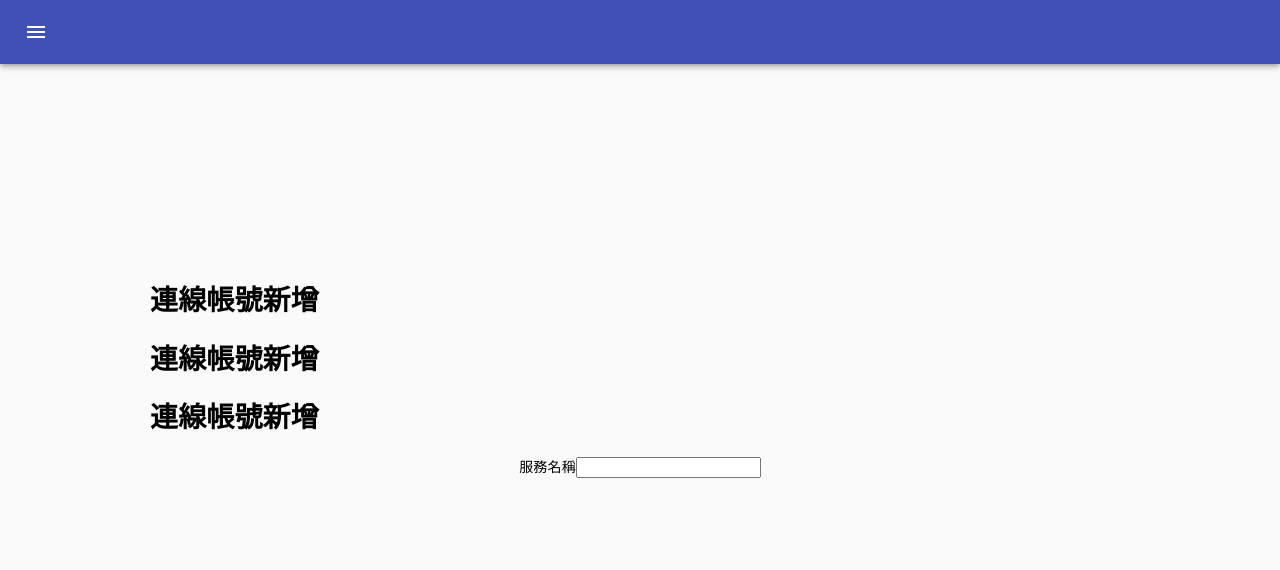
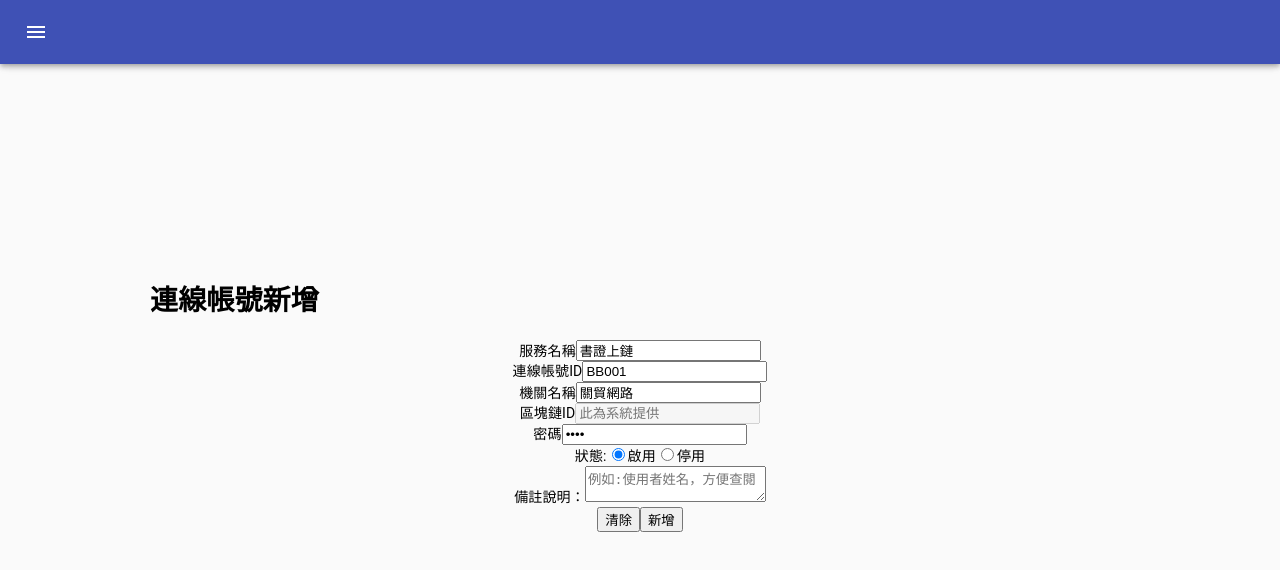
Before and after one commit to ziqing0451002/Blockchain-React, a React (Create React App) app: page /AddUserController in a window 1280 px wide. Shown: the top 570 px of the page. Built offline with nearby package versions, Linux system fonts and the light colour scheme.

Commit message:
Add User API Connect OK

```diff
--- a/src/components/AddUserComponent.js
+++ b/src/components/AddUserComponent.js
@@ -2,6 +2,7 @@ import React from 'react';
 // import * as React from 'react';
 import { DataGrid } from '@material-ui/data-grid';
 import UserService from '../service/UserService'
+
 
 
 class AddUserComponent extends React.Component {
@@ -9,20 +10,148 @@ class AddUserComponent extends React.Component {
     constructor(props) {
         super(props)
         this.state = {
-            user: []
+            serviceName: '書證上鏈',
+            userAccount: 'BB001',
+            agenciesName: '關貿網路',
+            // userEmail: 'ziqing.liu@tradevan.com.tw',
+            userAddress: '',
+            userPassword: '1234',
+            // userName:'子慶',
+            status: 'statusON',
+            remark: ''
         }
+        //設定該function的this為class本身
+        this.changeState = this.changeState.bind(this)
+        this.submitForm = this.submitForm.bind(this)
     }
 
+    //傳入event要取觸發事件的元件
+    changeState(event) {
+        //使用setState將值寫到nameVal中
+        let changeName = event.target.name
+        this.setState({ [changeName]: event.target.value })
+    }
+    //新增一個submit的function
+    submitForm(event) {
+        console.log(this.state)
+        UserService.AddUser(this.state).then((response) => {
+            alert("SUCCESS")
+        })
+        event.preventDefault()
+    }
 
     render() {
         return (
             <div style={{ height: 400, width: '100%' }}>
                 <h1 align="left">連線帳號新增</h1>
-                <h1 align="left">連線帳號新增</h1>
-                <h1 align="left">連線帳號新增</h1>
-                <label>服務名稱</label>
-                <input></input>
-                {/* <button>+ 新增一筆</button> */}
+
+                <form onSubmit={this.submitForm}>
+                    <label>服務名稱</label>
+                    <input
+                        id="serviceName"
+                        name="serviceName"
+                        value={this.state.serviceName}
+                        onChange={this.changeState}
+                        required
+                        placeholder="書證上鏈"
+                    />
+                    <br />
+                    <label>連線帳號ID</label>
+                    <input
+                        id="userAccount"
+                        name="userAccount"
+                        value={this.state.userAccount}
+                        onChange={this.changeState}
+                        required
+                        placeholder="BB001"
+                    />
+                    <br />
+                    <label>機關名稱</label>
+                    <input
+                        id="agenciesName"
+                        name="agenciesName"
+                        value={this.state.agenciesName}
+                        onChange={this.changeState}
+                        required
+                        placeholder="資訊中心"
+                    />
+                    <br />
+                    {/* <label>電子信箱</label>
+                    <input
+                        id = "userEmail"
+                        name = "userEmail"
+                        value={this.state.userEmail}
+                        onChange={this.changeState}
+                        required
+                        placeholder="abcde@bbb.ccc.tw"
+                    />
+                    <br /> */}
+                    <label>區塊鏈ID</label>
+                    <input
+                        id = "userAddress"
+                        name = "userAddress"
+                        value={this.state.userAddress}
+                        onChange={this.changeState}
+                        required
+                        disabled
+                        placeholder="此為系統提供"
+                    />
+                    <br />
+                    <label>密碼</label>
+                    <input
+                        id = "userPassword"
+                        name = "userPassword"
+                        value={this.state.userPassword}
+                        onChange={this.changeState}
+                        required
+                        type="password"
+                        placeholder="********"
+                    />
+                    <br />
+                    {/* <label>管理者</label>
+                    <input
+                        id = "userName"
+                        name = "userName"
+                        value={this.state.userName}
+                        onChange={this.changeState}
+                        required
+                        placeholder="Harry"
+                    />
+                    <br /> */}
+                    <label>狀態:</label>
+                    <input
+                        defaultChecked
+                        type="radio"
+                        id="status"
+                        name="status"
+                        value="statusON"
+                        onChange={this.changeState}
+                        // checked={this.status.statusON}
+                    />
+                    <label for="statusON">啟用</label>
+                    <input
+                        type="radio"
+                        id="status"
+                        name="status"
+                        value="statusOFF"
+                        onChange={this.changeState}
+                        // checked={this.status.statusOFF}
+                    />
+                    <label for="statusOFF">停用</label>
+                    <br />
+                    <label>備註說明：</label>
+                    <textarea id="remark" name="remark"
+                        value={this.state.remark}
+                        onChange={this.changeState}
+                        placeholder="例如:使用者姓名，方便查閱"
+                    />
+                    <br />
+
+                    <input type="reset" value="清除" />
+                    <input type="submit" value="新增" />
+                </form>
+
+
             </div>
         )
     }
--- a/src/service/UserService.js
+++ b/src/service/UserService.js
@@ -6,6 +6,10 @@ class UserService{
     getUser(){
         return axios.get(USERINFO_REST_API_URL);
     }
+
+    AddUser(jsonInput){
+        return axios.post(USERINFO_REST_API_URL, jsonInput);
+    }
 }
 
 export default new UserService();
```
